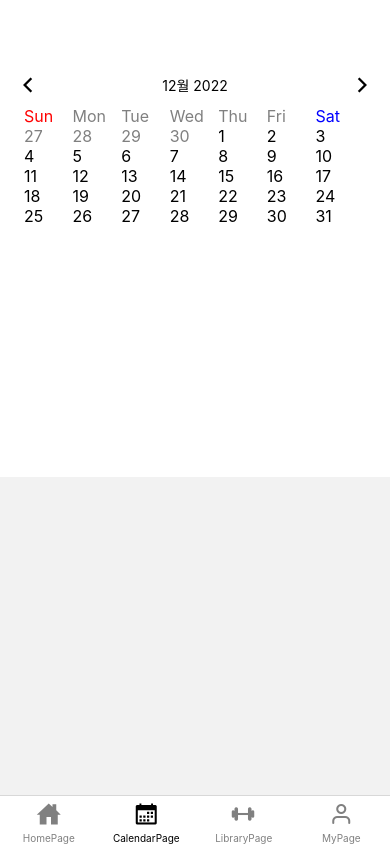
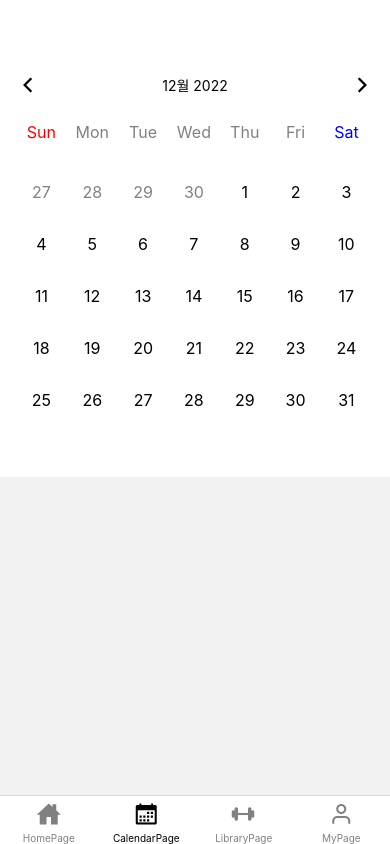
Before and after one commit to Inhoob/Calendar-React-Native, a React Native app: screen /CalendarPage in a window 390 px wide. Built offline with nearby package versions, Linux system fonts and the light colour scheme.

Commit message:
Box 적용해서 CSS 수정

```diff
--- a/components/Calendar.js
+++ b/components/Calendar.js
@@ -19,6 +19,8 @@ function Calendar() {
 export default Calendar;
 
 function Header({ month, year }) {
+  const handleMonth = () => {};
+
   return (
     <View style={S.header}>
       <Ionicons name="chevron-back" size={24} color="black" />
@@ -32,9 +34,11 @@ function Header({ month, year }) {
 //Year,Monty,date
 function Body({ year, month }) {
   const [totalDays, setTotalDays] = useState({});
+
   useEffect(() => {
     getTotalDays(year, month);
   }, [year, month]);
+
   const getTotalDays = (year, month) => {
     const previousMonthLastDate = new Date(year, month - 1, 0).getDate(); //이 전달의 마지막 날짜 체크
     const previousMonthLastDay = new Date(year, month - 1, 0).getDay(); //이 전 달의 마지막 날짜의 요일
@@ -60,35 +64,40 @@ function Body({ year, month }) {
     });
   };
 
-  //즉 뒷날이 있으려면 currentMonthLastDay가 6이 아니어야함
-  //전날이 있으려면 previousMonthLastDay가 6이 아니어야함
-  // console.log(totalDays);
   return (
     <View style={S.body}>
-      <View style={S.totalDays}>
+      <View style={S.dayOfWeek}>
         {dayOfWeek.map((el, idx) => (
+          <View style={S.box}>
             <Text style={dS(el).dayOfWeek} key={idx}>
               {el}
             </Text>
+          </View>
         ))}
+      </View>
+      <View style={S.totalDays}>
         {totalDays?.prev?.map((el, idx) => (
+          <View style={S.box}>
             <Text style={S.prev} key={idx}>
               {el}
             </Text>
+          </View>
         ))}
         {totalDays?.curr?.map((el, idx) => (
+          <View style={S.box}>
             <Text style={S.curr} key={idx}>
               {el}
             </Text>
+          </View>
         ))}
         {totalDays?.next?.map((el, idx) => (
+          <View style={S.box}>
             <Text style={S.next} key={idx}>
               {el}
             </Text>
+          </View>
         ))}
       </View>
-      <View style={S.totalDays}></View>
-      <View></View>
     </View>
   );
 }
@@ -109,25 +118,35 @@ const S = StyleSheet.create({
     justifyContent: "space-between",
     alignItems: "center",
   },
+  body: {
+    // flexDirection: "row",
+    // flexWrap: "wrap",
+  },
+  dayOfWeek: {
+    flexDirection: "row",
+    paddingVertical: 8,
+  },
   totalDays: {
     flexDirection: "row",
-    padding: 8,
     flexWrap: "wrap",
+  },
+  box: {
+    width: "14.2%",
+    justifyContent: "center",
+    alignItems: "center",
+    marginVertical: 16,
   },
   prev: {
     color: "gray",
     fontSize: 16,
-    width: "14.2%",
   },
   next: {
     color: "gray",
     fontSize: 16,
-    width: "14.2%",
   },
   curr: {
     color: "black",
     fontSize: 16,
-    width: "14.2%",
   },
 });
 const dS = (el) =>
@@ -135,6 +154,5 @@ const dS = (el) =>
     dayOfWeek: {
       color: el === "Sun" ? "red" : el === "Sat" ? "blue" : "gray",
       fontSize: 16,
-      width: "14.2%",
     },
   });
```
Lines whose indentation alone changed are shown as unchanged.
